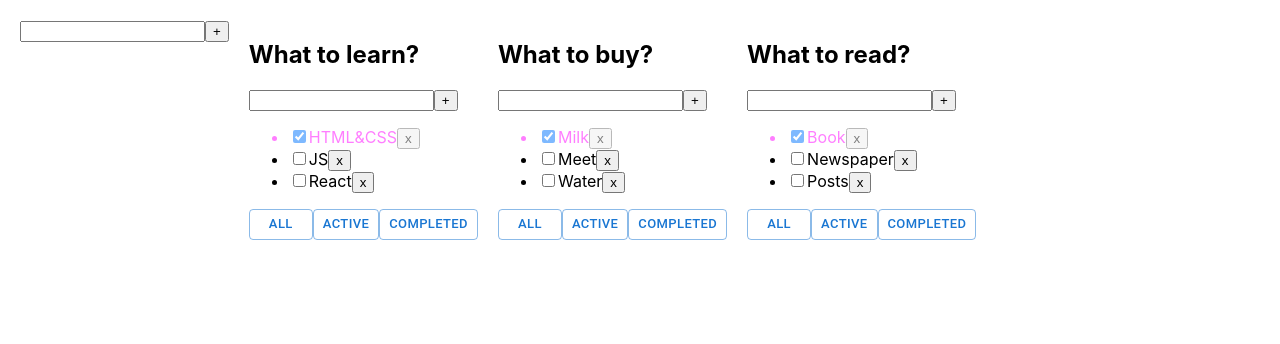
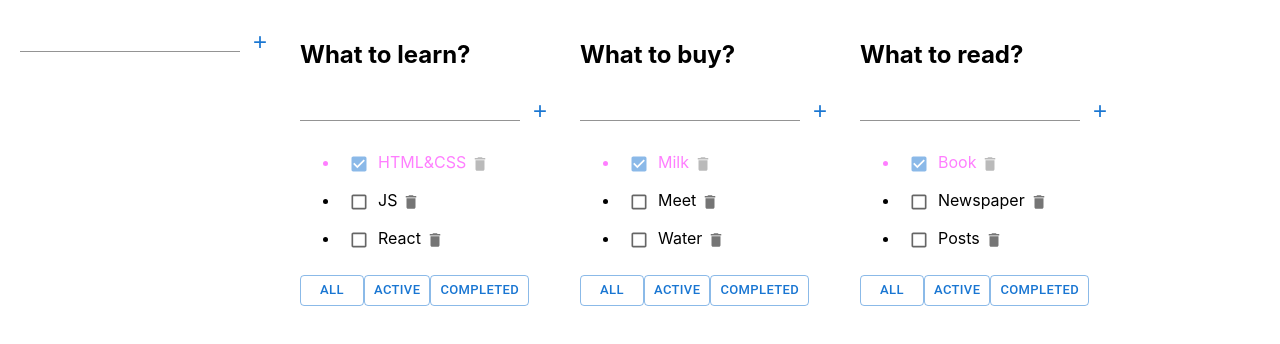
Before and after one commit to Stanislav-Vasilevich/todolist, a React (Create React App) app: page / in a window 1280 px wide. Shown: the top 344 px of the page. Built offline with nearby package versions, Linux system fonts and the light colour scheme.

Commit message:
изменил все кнопки на кнопки от material ui

```diff
--- a/src/components/AddItemForm/AddItemForm.tsx
+++ b/src/components/AddItemForm/AddItemForm.tsx
@@ -1,5 +1,8 @@
 import React, {ChangeEvent, KeyboardEvent, useState} from 'react';
 import s from '../Todolist/Todolist.module.css';
+import Fab from '@mui/material/Fab';
+import AddIcon from '@mui/icons-material/Add';
+import {Button, FormControl, FormHelperText, Icon, IconButton, Input, InputLabel, TextField} from '@mui/material';
 
 type PropsType = {
   addItem: (value: string) => void
@@ -39,14 +42,18 @@ const AddItemForm = (props: PropsType) => {
 
   return (
     <div>
-      <input
+      <TextField
         className={error ? s.inputError : ''}
-        type="text" onChange={changeValue}
+        onChange={changeValue}
+        onKeyPress={onKeyPressHandler}
         value={value}
-        onKeyPress={onKeyPressHandler}
+        label={error ? error : ''}
+        type="text"
+        variant="standard"
       />
-      <button onClick={addItemHandler}>+</button>
-      {error ? <div className={s.inputErrorText}>{error}</div> : ''}
+      <IconButton onClick={addItemHandler}>
+        <Icon color="primary">+</Icon>
+      </IconButton>
     </div>
   );
 };
--- a/src/components/Todolist/Todolist.tsx
+++ b/src/components/Todolist/Todolist.tsx
@@ -3,7 +3,8 @@ import {FilterTasksType, TaskType} from '../App/App';
 import s from './Todolist.module.css';
 import AddItemForm from '../AddItemForm/AddItemForm';
 import EditableTitle from '../EditableTitle/EditableTitle';
-import {Button, IconButton} from '@mui/material';
+import {Button, Checkbox, IconButton} from '@mui/material';
+import DeleteIcon from '@mui/icons-material/Delete';
 
 type PropsType = {
   todolistId: string
@@ -65,9 +66,11 @@ const Todolist = (props: PropsType) => {
 
           return (
             <li className={t.isDone ? s.checkboxActive : ''} key={t.id}>
-              <input type="checkbox" checked={t.isDone} onChange={onChangeTaskStatusHandler}/>
+              <Checkbox checked={t.isDone} onChange={onChangeTaskStatusHandler} defaultChecked size="small" />
               <EditableTitle title={t.title} editTitle={editTitleTask}/>
-              <button onClick={removeTaskHandler}>x</button>
+              <IconButton onClick={removeTaskHandler} aria-label="delete" size="small">
+                <DeleteIcon fontSize="inherit" />
+              </IconButton>
             </li>
           )
         })}
```
